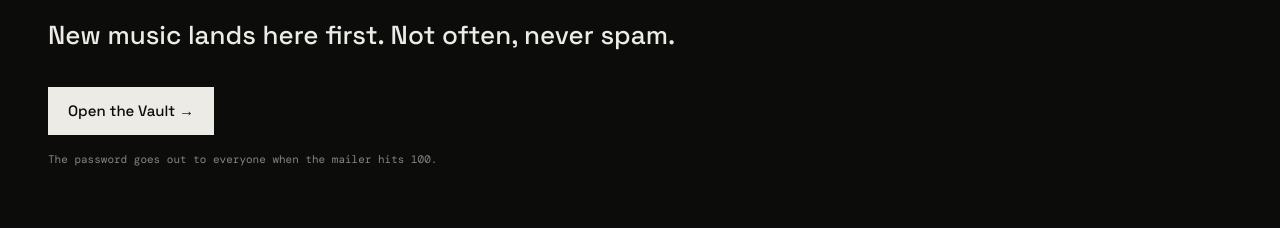
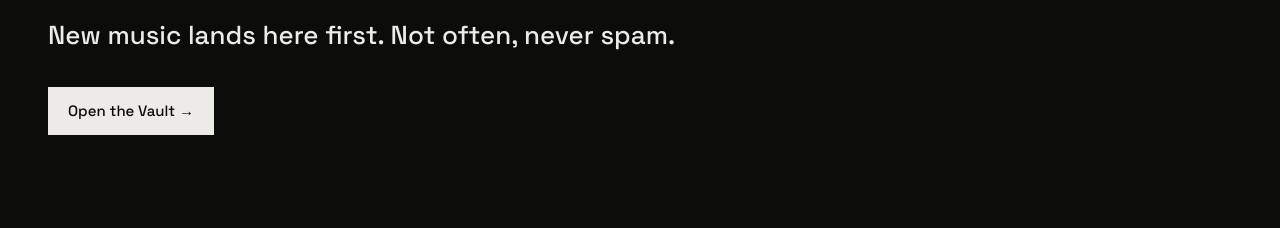
Before and after one commit to LJT0fficial/louisjanusthomas.com, a plain HTML site: page confirmed.html in a window 1280 px wide. Shown: the part 289-517 px from the top of the page. Drawn offline with Linux system fonts and the light colour scheme.

Commit message:
Vault: no explanation, just the number
Co-Authored-By: Claude Opus 5.5 <noreply@anthropic.com>

```diff
--- a/confirmed.html
+++ b/confirmed.html
@@ -44,7 +44,6 @@ document.addEventListener('submit',function(e){
   <h1>You're in.</h1>
   <p class="big">New music lands here first. Not often, never spam.</p>
   <p class="gift-link"><a class="dl" href="vault.html">Open the Vault &rarr;</a></p>
-  <p class="fine">The password goes out to everyone when the mailer hits 100.</p>
 </section>
 <section class="live">
   <a href="https://www.youtube.com/watch?v=PK1HgKhGvKA" rel="noopener"><img src="images/serpent-live.jpg" alt="The Serpent, recorded live at Stiwdio Sain" width="1400" height="788"></a>
```
